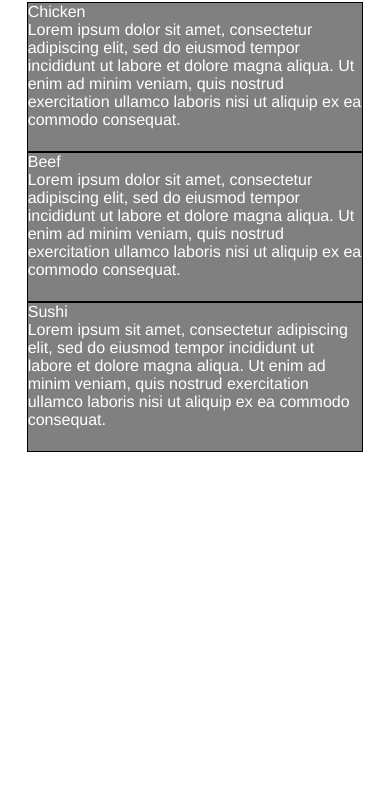
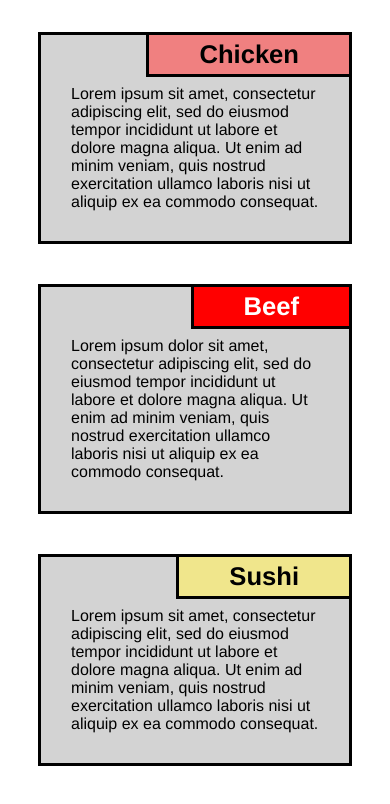
Before and after one commit to RyanFu08/coursera-assignment, a plain HTML site: page module2-solution/index.html in a window 390 px wide. Shown: the part 71-875 px from the top of the page. Before the commit the page ends 844 px from the top, so only its background shows below. Drawn offline with Linux system fonts and the light colour scheme.

Commit message:
finished

```diff
--- a/module2-solution/index.html
+++ b/module2-solution/index.html
@@ -9,17 +9,25 @@
 
 <body>
 	<h1>Our Menu</h1>
-<div class="section">
-	<div id="chicken">Chicken</div>
+	<div class="menu">
+	<div class="section col-lg-4 col-md-6 col-sm-12">
+		<div id="chicken" class="title">Chicken</div>
+		<div class="text">
+			Lorem ipsum sit amet, consectetur adipiscing elit, sed do eiusmod tempor incididunt ut labore et dolore magna aliqua. Ut enim ad minim veniam, quis nostrud exercitation ullamco laboris nisi ut aliquip ex ea commodo consequat.
+		</div>
+	</div>
+	<div class="section col-lg-4 col-md-6 col-sm-12">
+		<div id="beef" class="title">Beef</div>
+		<div class="text">
 			Lorem ipsum dolor sit amet, consectetur adipiscing elit, sed do eiusmod tempor incididunt ut labore et dolore magna aliqua. Ut enim ad minim veniam, quis nostrud exercitation ullamco laboris nisi ut aliquip ex ea commodo consequat.
 		</div>
-<div class="section">
-	<div id="beef">Beef</div>
-	Lorem ipsum dolor sit amet, consectetur adipiscing elit, sed do eiusmod tempor incididunt ut labore et dolore magna aliqua. Ut enim ad minim veniam, quis nostrud exercitation ullamco laboris nisi ut aliquip ex ea commodo consequat.
 	</div>
-<div class="section">
-	<div>Sushi</div>
+	<div class="section col-lg-4 col-md-12 col-sm-12">
+		<div id="sushi" class="title">Sushi</div>
+		<div class="text">
 			Lorem ipsum sit amet, consectetur adipiscing elit, sed do eiusmod tempor incididunt ut labore et dolore magna aliqua. Ut enim ad minim veniam, quis nostrud exercitation ullamco laboris nisi ut aliquip ex ea commodo consequat.
+		</div>
+	</div>
 	</div>
 
 </body>
--- a/module2-solution/styles.css
+++ b/module2-solution/styles.css
@@ -2,32 +2,76 @@
 * {
   box-sizing: border-box;
 }
+
+body {
+  font-family: Helvetica, Arial, sans-serif;
+}
+
 h1 {
+  text-align: center;
   margin-bottom: 15px;
+}
+
+/* Container for the menu */
+.menu {
+  overflow: hidden; /* Clear floats */
+  max-width: auto;
+  margin: 0 auto; /* Center the container */
+  padding: 10px; /* Add padding to the container */
 }
 
 /* Section styles */
 .section {
-  border: 1px solid black;
-  background-color: grey;
-  width: 90%;
-  height: 150px;
-  margin-right: auto;
-  margin-left: auto;
-  font-family: Helvetica;
+  border: 3px solid black;
+  background-color: lightgrey;
+  width: 33.333%; /* Adjust width to account for margins */
+  margin: 20px; /* Margin of 10px on all sides */
+  float: left;
+  padding: 30px;
+  position: relative;
+  color: black;
+  text-align: left;
+}
+
+/* Label styles */
+.title {
+  background-color: inherit;
+  padding: 5px 50px;
+  font-weight: bold;
+  position: absolute;
+  top: -3px; /* Position label above the box */
+  right: -3px;
+  font-size: 160%;
+  border: 3px solid black;
+}
+
+/* Specific label colors */
+#chicken {
+  background-color: lightcoral;
+}
+
+#beef {
+  background-color: red;
   color: white;
 }
 
-/* Simple Responsive Framework */
+#sushi {
+  background-color: khaki;
+}
+
+.text {
+  margin-top: 20px; /* Space between label and text */
+}
+
+/* Responsive grid framework */
 .row {
   width: 100%;
 }
 
 /********** Large devices only **********/
-@media (min-width: 1200px) {
+@media (min-width: 992px) {
   .col-lg-1, .col-lg-2, .col-lg-3, .col-lg-4, .col-lg-5, .col-lg-6, .col-lg-7, .col-lg-8, .col-lg-9, .col-lg-10, .col-lg-11, .col-lg-12 {
     float: left;
-    border: 1px solid green;
   }
   .col-lg-1 {
     width: 8.33%;
@@ -39,7 +83,7 @@ h1 {
     width: 25%;
   }
   .col-lg-4 {
-    width: 33.33%;
+    width: calc(33.33% - 40px) !important;
   }
   .col-lg-5 {
     width: 41.66%;
@@ -68,10 +112,9 @@ h1 {
 }
 
 /********** Medium devices only **********/
-@media (min-width: 992px) and (max-width: 1199px) {
+@media (min-width: 768px) and (max-width: 991px) {
   .col-md-1, .col-md-2, .col-md-3, .col-md-4, .col-md-5, .col-md-6, .col-md-7, .col-md-8, .col-md-9, .col-md-10, .col-md-11, .col-md-12 {
     float: left;
-    border: 1px solid green;
   }
   .col-md-1 {
     width: 8.33%;
@@ -89,7 +132,7 @@ h1 {
     width: 41.66%;
   }
   .col-md-6 {
-    width: 50%;
+    width: calc(50% - 40px) !important;
   }
   .col-md-7 {
     width: 58.33%;
@@ -107,6 +150,49 @@ h1 {
     width: 91.66%;
   }
   .col-md-12 {
-    width: 100%;
+    width: calc(100% - 40px) !important;
   }
 }
+
+/********** Small devices only **********/
+@media (max-width: 767px) {
+  .col-sm-1, .col-sm-2, .col-sm-3, .col-sm-4, .col-sm-5, .col-sm-6, .col-sm-7, .col-sm-8, .col-sm-9, .col-sm-10, .col-sm-11, .col-sm-12 {
+    float: left;
+  }
+  .col-sm-1 {
+    width: 8.33%;
+  }
+  .col-sm-2 {
+    width: 16.66%;
+  }
+  .col-sm-3 {
+    width: 25%;
+  }
+  .col-sm-4 {
+    width: 33.33%;
+  }
+  .col-sm-5 {
+    width: 41.66%;
+  }
+  .col-sm-6 {
+    width: calc(50% - 40px) !important;
+  }
+  .col-sm-7 {
+    width: 58.33%;
+  }
+  .col-sm-8 {
+    width: 66.66%;
+  }
+  .col-sm-9 {
+    width: 74.99%;
+  }
+  .col-sm-10 {
+    width: 83.33%;
+  }
+  .col-sm-11 {
+    width: 91.66%;
+  }
+  .col-sm-12 {
+    width: calc(100% - 40px) !important;
+  }
+}
```
Lines whose indentation alone changed are shown as unchanged.
